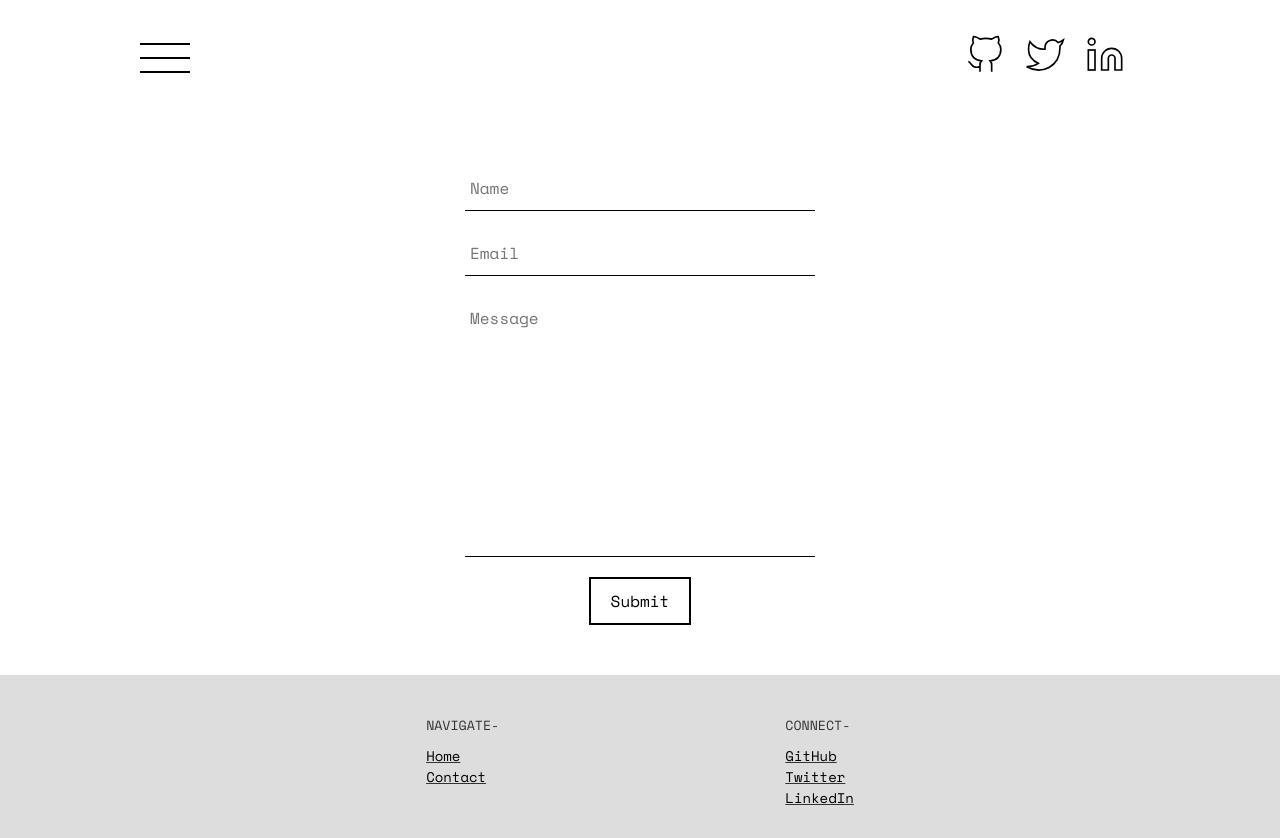
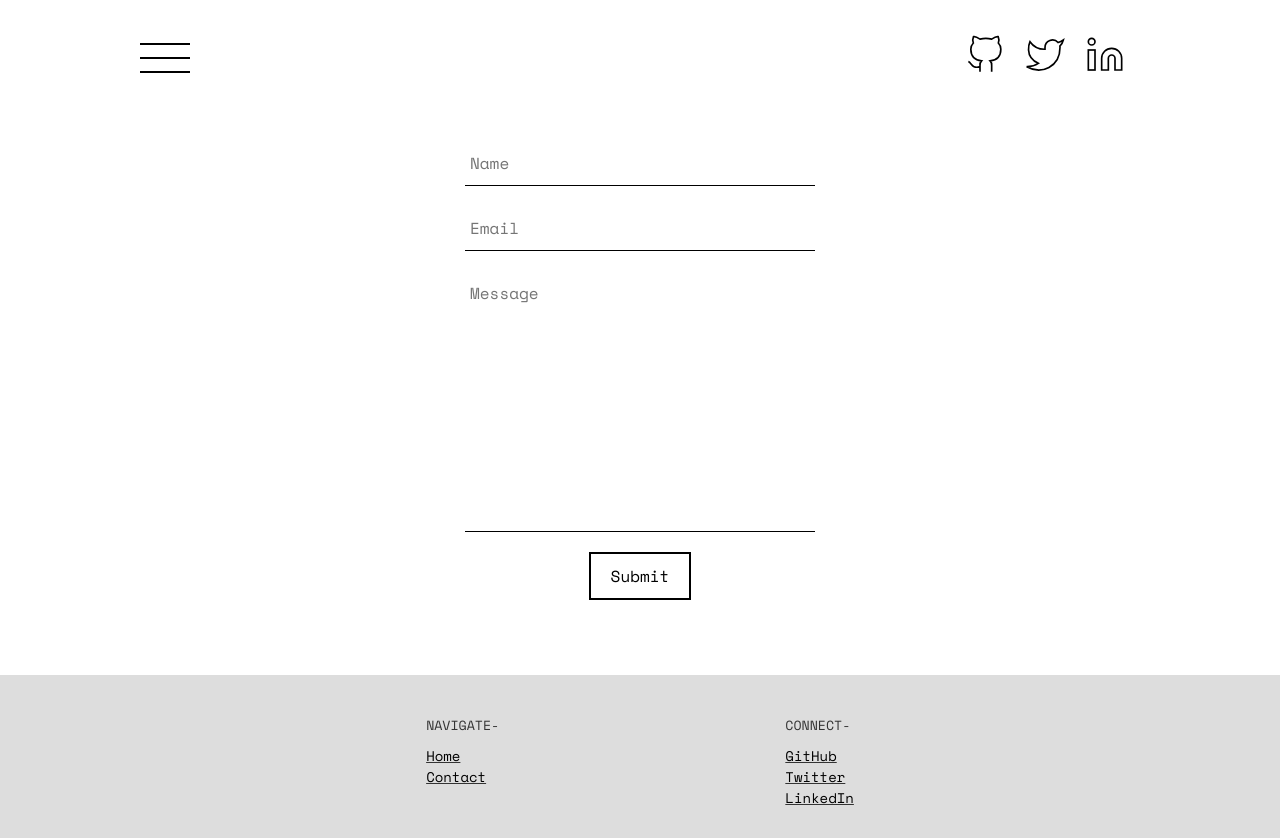
Before and after one commit to Kat-Codes/katcodes.co.uk, a React (Create React App) app: page /contact in a window 1280 px wide. Built offline with nearby package versions, Linux system fonts and the light colour scheme.

Commit message:
:sparkles: Add animation to form page

```diff
--- a/src/components/form.tsx
+++ b/src/components/form.tsx
@@ -1,6 +1,7 @@
 import React from 'react';
 import { Formik, Form, Field, ErrorMessage } from 'formik';
 import styled from 'styled-components';
+
 import Button from './button';
 
 let submitted = false;
@@ -67,7 +68,10 @@ class ContactForm extends React.Component {
                     return errors;
                 }}>
                 {() => (
-                    <StyledForm name='contact-demo' data-netlify={true}>
+                    <StyledForm
+                        name='contact-demo'
+                        className='contactForm'
+                        data-netlify={true}>
                         <Row>
                             <StyledField placeholder='Name' name='name' />
                             <Error name='name' />
@@ -109,6 +113,7 @@ const Row = styled.div`
 
 const StyledForm = styled(Form)`
     margin: 50px auto;
+    opacity: 0;
 `;
 
 const StyledField = styled(Field)`
--- a/src/pages/contact.jsx
+++ /dev/null
@@ -1,6 +0,0 @@
-import React from 'react';
-import ContactForm from '../components/form';
-
-const Contact = () => <ContactForm />;
-
-export default Contact;
--- /dev/null
+++ b/src/pages/contact.tsx
@@ -0,0 +1,21 @@
+import React from 'react';
+import gsap from 'gsap';
+import ContactForm from '../components/form';
+
+class Contact extends React.Component {
+
+  componentDidMount() {
+    this.animate();
+}
+
+    animate = () => {
+        const tl = gsap.timeline();
+        tl.to('.contactForm', { y: -25, opacity: 1 });
+    };
+
+    render() {
+        return <ContactForm/>;
+    }
+}
+
+export default Contact;
--- a/src/pages/home.jsx
+++ b/src/pages/home.tsx
@@ -3,18 +3,22 @@ import { Link } from 'react-router-dom';
 import styled from 'styled-components';
 import { device } from '../utils/breakpoints';
 
-const Home = () => (
+class Home extends React.Component {
+    render() {
+        return (
             <TitleContainer>
                 <h2>
                     Good <Time />, I'm Katie
                 </h2>
                 <p>
-            I’m a UK based Software Engineer, working at Capital One in a
-            back-end services team.
+                    I’m a UK based Software Engineer, working at Capital One in
+                    a back-end services team.
                 </p>
                 <LinkButton to='/contact'>Say hello</LinkButton>
             </TitleContainer>
         );
+    }
+}
 
 const Time = () => {
     let message;
@@ -54,7 +58,7 @@ const StyledTime = styled.span`
 
 const TitleContainer = styled.div`
     width: 100%;
-    margin-top: 100px;
+    margin-top: 125px;
 
     > * {
         margin: 10px 0px;
```
Lines whose indentation alone changed are shown as unchanged.
